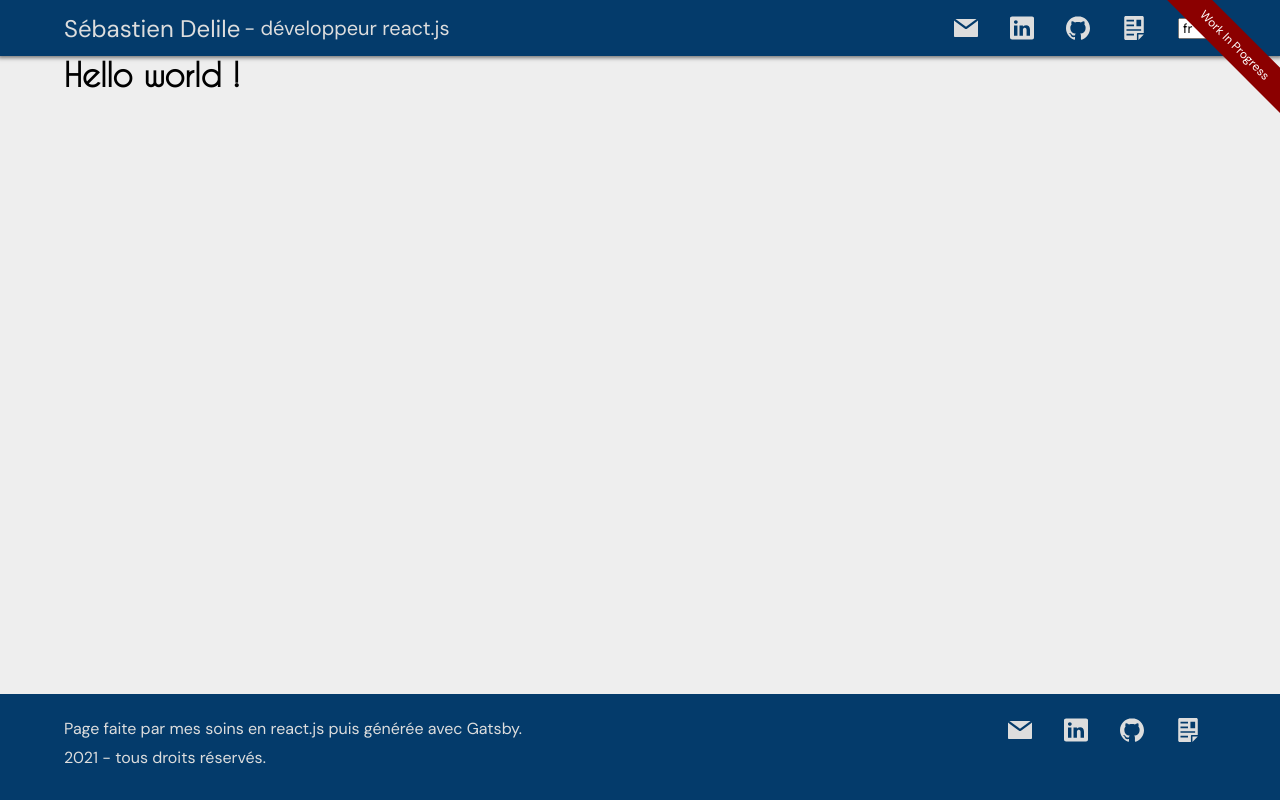
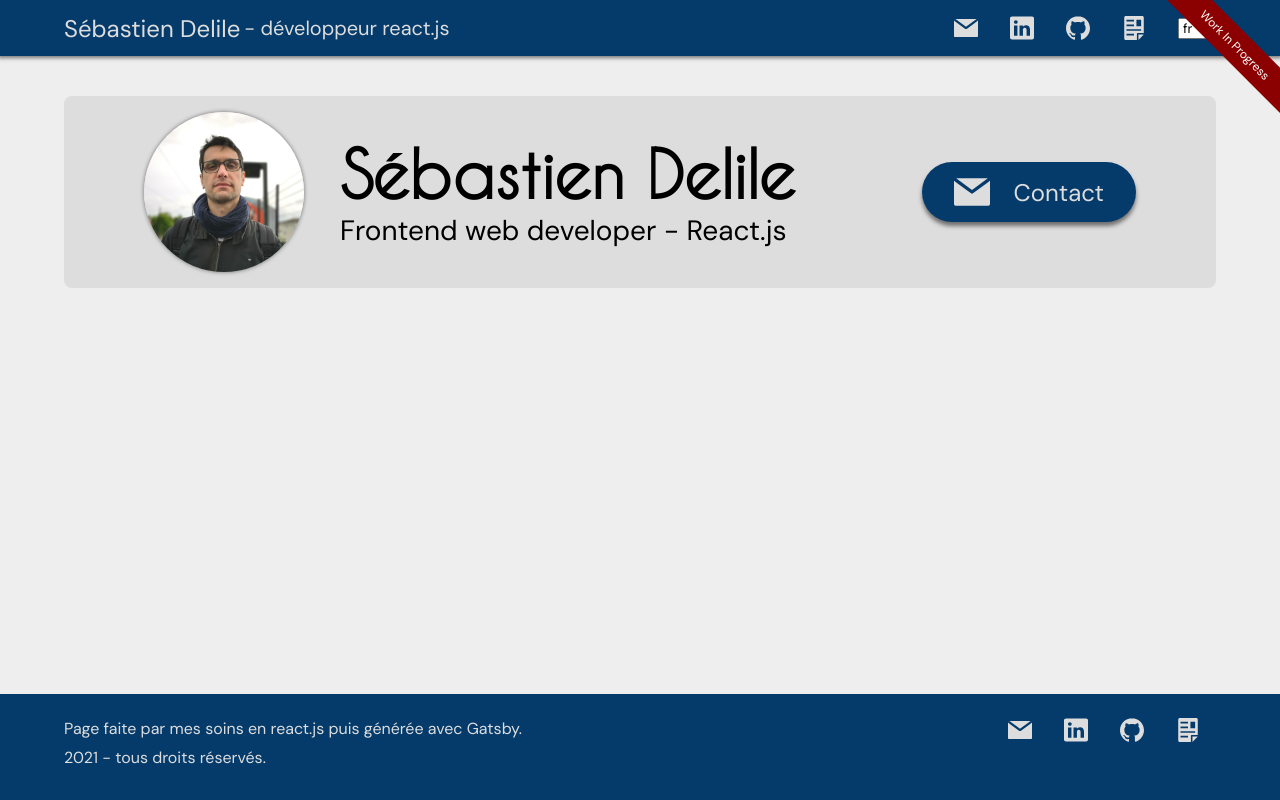
Before and after one commit to SebDelile/SebDelile.github.io, a Gatsby site: page / in a window 1280 px wide. Built offline with nearby package versions, Linux system fonts and the light colour scheme; Gatsby itself is replaced by a stand-in of ours; a web font is replaced by a local one.

Commit message:
feat: add banner

```diff
--- /dev/null
+++ b/src/components/Banner.jsx
@@ -0,0 +1,151 @@
+import * as React from 'react';
+import styled from 'styled-components';
+import { StaticImage } from 'gatsby-plugin-image';
+import { useStaticQuery, graphql } from 'gatsby';
+
+export const Banner = () => {
+  const mailIconQuery = useStaticQuery(graphql`
+    query mailIconQuery {
+      allSocialMediaDataJson(filter: { name: { eq: "mail" } }) {
+        nodes {
+          icon {
+            publicURL
+          }
+          url
+        }
+      }
+    }
+  `);
+
+  console.log(mailIconQuery);
+
+  return (
+    <Wrapper>
+      <ProfilePicWrapper>
+        <StaticImage src="../images/profile-pic.jpg" alt="photo de profil" />
+      </ProfilePicWrapper>
+      <Name>Sébastien Delile</Name>
+      <Job>Frontend web developer − React.js </Job>
+      <Contact
+        href={mailIconQuery.allSocialMediaDataJson.nodes[0].url}
+        target="_blank"
+        rel="noopener noreferrer"
+      >
+        <ContactIcon
+          src={mailIconQuery.allSocialMediaDataJson.nodes[0].icon.publicURL}
+        />
+        {'Contact'}
+      </Contact>
+    </Wrapper>
+  );
+};
+
+const breakpoints = ['57.5rem', '62.5rem', '75rem'];
+
+const Wrapper = styled.section`
+  margin-top: 1rem;
+  display: grid;
+  grid-template-areas:
+    'profile-pic'
+    'name'
+    'job'
+    'contact';
+  grid-template-columns: auto;
+  grid-template-rows: repeat(4, auto);
+  justify-items: center;
+  align-items: center;
+  row-gap: 0rem;
+
+  @media only screen and (min-width: ${breakpoints[0]}) {
+    padding: 1rem 0;
+    grid-template-areas:
+      'profile-pic name contact'
+      'profile-pic job contact';
+    grid-template-columns: auto 1fr auto;
+    grid-template-rows: repeat(2, auto);
+    justify-items: flex-start;
+    column-gap: 1.5rem;
+    row-gap: 0.5rem;
+  }
+
+  @media only screen and (min-width: ${breakpoints[1]}) {
+    padding: 1rem 2.5rem;
+    background: var(--color-secondary);
+    border-radius: 0.5rem;
+  }
+
+  @media only screen and (min-width: ${breakpoints[2]}) {
+    margin-top: 2.5rem;
+    padding: 1rem 5rem;
+    grid-template-columns: auto 1fr auto;
+    grid-template-rows: repeat(2, auto);
+    column-gap: 2.25rem;
+    row-gap: 0rem;
+  }
+`;
+
+const ProfilePicWrapper = styled.div`
+  grid-area: profile-pic;
+  width: 15rem;
+  height: 15rem;
+  border-radius: 50%;
+  overflow: hidden;
+  box-shadow: var(--boxshadow-slight);
+  margin-bottom: 0.5rem;
+
+  @media only screen and (min-width: ${breakpoints[0]}) {
+    width: 10rem;
+    height: 10rem;
+    margin-bottom: unset;
+  }
+`;
+
+const Name = styled.h1`
+  grid-area: name;
+  font-size: 2.5rem;
+
+  @media only screen and (min-width: ${breakpoints[0]}) {
+    font-size: 3.25rem;
+    align-self: end;
+  }
+
+  @media only screen and (min-width: ${breakpoints[2]}) {
+    font-size: 4rem;
+  }
+`;
+
+const Job = styled.p`
+  grid-area: job;
+  font-size: 1.25rem;
+
+  @media only screen and (min-width: ${breakpoints[0]}) {
+    align-self: start;
+  }
+
+  @media only screen and (min-width: ${breakpoints[2]}) {
+    font-size: 1.75rem;
+  }
+`;
+
+const Contact = styled.a`
+  grid-area: contact;
+  height: 3.75rem;
+  background: var(--color-primary);
+  border-radius: 1.875rem;
+  display: flex;
+  align-items: center;
+  gap: 1.5rem;
+  padding: 0 2rem;
+  margin-top: 1rem;
+  color: var(--color-secondary);
+  font-size: 1.5rem;
+  box-shadow: var(--boxshadow-drop);
+
+  @media only screen and (min-width: ${breakpoints[0]}) {
+    margin-top: 0rem;
+  }
+`;
+
+const ContactIcon = styled.img`
+  width: 2.25rem;
+`;
--- a/src/pages/index.js
+++ b/src/pages/index.js
@@ -1,10 +1,11 @@
 import * as React from 'react';
+import { Banner } from '../components/Banner';
 import { Layout } from '../components/layout';
 
 const IndexPage = () => {
   return (
     <Layout title="SebDelile">
-      <h1>Hello world !</h1>
+      <Banner />
     </Layout>
   );
 };
```
Also changed, not shown: src/images/profile-pic.jpg (added).
